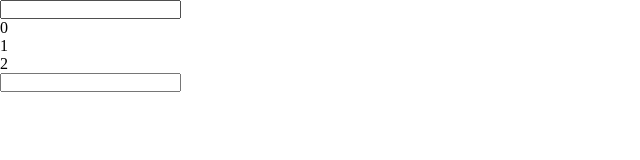
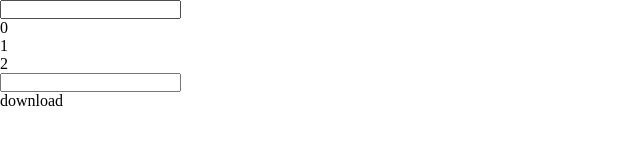
Before and after one commit to masterlee5050/Calculator, a plain HTML site: page index.html in a window 1280 px wide. Shown: the full height of the page, 0-640 px from the left. Drawn offline with Linux system fonts and the light colour scheme.

Commit message:
added download

```diff
--- a/index.html
+++ b/index.html
@@ -15,6 +15,7 @@
         <form action="">
             <input type="text" name="" id="">
         </form>
+        <p>download</p>
     </div>
 </body>
 </html>
```
